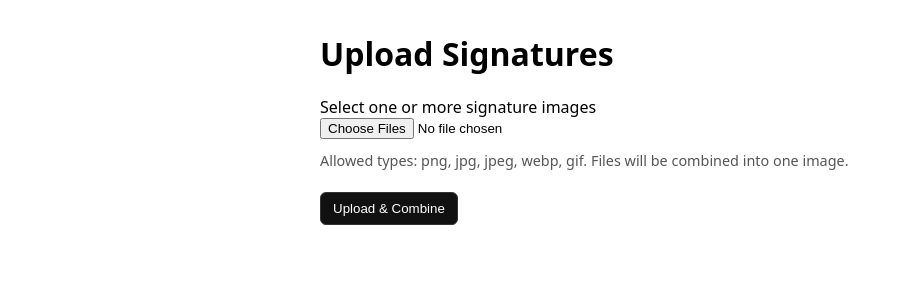
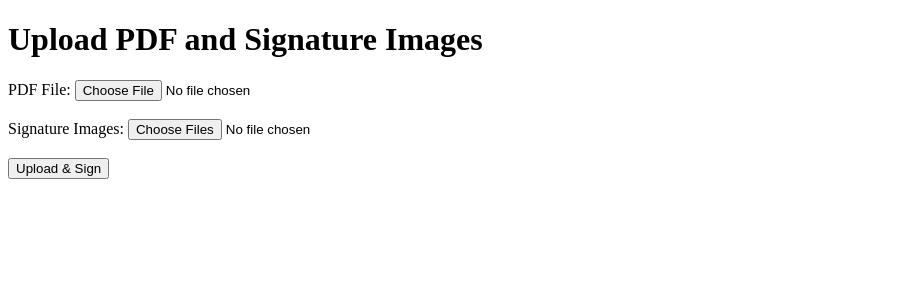
Before and after one commit to codex-coder-1983/pdf_signature_app, a Flask app: page / in a window 1280 px wide. Shown: the top 300 px of the page, without its empty margins (0-903 px from the left). Run offline with Flask 2, Linux system fonts and the light colour scheme.

Commit message:
update code to attach images to pdf

```diff
--- a/app.py
+++ b/app.py
@@ -1,100 +1,90 @@
-from flask import Flask, render_template, request, redirect, url_for, send_from_directory, flash
+import os
+import fitz  # PyMuPDF
+from flask import Flask, render_template, request, send_file, redirect, url_for, flash
 from werkzeug.utils import secure_filename
-from PIL import Image
-import os
-import uuid
-from pathlib import Path
 
-# --- Configuration ---
-BASE_DIR = Path(__file__).parent.resolve()
-UPLOAD_ROOT = BASE_DIR / "uploads"
-COMBINED_ROOT = BASE_DIR / "combined"
-ALLOWED_EXT = {"png", "jpg", "jpeg", "webp", "gif"}
-MAX_CONTENT_LENGTH = 10 * 1024 * 1024  # 10 MB per request (adjust as needed)
+UPLOAD_FOLDER = "uploads"
+OUTPUT_FOLDER = "signed"
 
-for d in (UPLOAD_ROOT, COMBINED_ROOT):
-    d.mkdir(exist_ok=True)
+ALLOWED_PDF = {"pdf"}
+ALLOWED_IMAGES = {"png", "jpg", "jpeg"}
 
 app = Flask(__name__)
-app.secret_key = os.environ.get("FLASK_SECRET", "dev-secret")
-app.config["MAX_CONTENT_LENGTH"] = MAX_CONTENT_LENGTH
+app.secret_key = "supersecretkey"
+app.config["UPLOAD_FOLDER"] = UPLOAD_FOLDER
+app.config["OUTPUT_FOLDER"] = OUTPUT_FOLDER
+
+os.makedirs(UPLOAD_FOLDER, exist_ok=True)
+os.makedirs(OUTPUT_FOLDER, exist_ok=True)
 
 
-def allowed_filename(filename: str) -> bool:
-    return "." in filename and filename.rsplit('.', 1)[1].lower() in ALLOWED_EXT
+def allowed_file(filename, allowed_set):
+    return "." in filename and filename.rsplit(".", 1)[1].lower() in allowed_set
 
 
-@app.route('/')
-def index():
-    return render_template('upload.html')
+@app.route("/", methods=["GET", "POST"])
+def upload_file():
+    if request.method == "POST":
+        # --- Upload PDF ---
+        if "pdf" not in request.files:
+            flash("No PDF uploaded")
+            return redirect(request.url)
+
+        pdf_file = request.files["pdf"]
+        if pdf_file.filename == "" or not allowed_file(pdf_file.filename, ALLOWED_PDF):
+            flash("Invalid or missing PDF")
+            return redirect(request.url)
+
+        pdf_filename = secure_filename(pdf_file.filename)
+        pdf_path = os.path.join(app.config["UPLOAD_FOLDER"], pdf_filename)
+        pdf_file.save(pdf_path)
+
+        # --- Upload Signatures ---
+        if "signatures" not in request.files:
+            flash("No signatures uploaded")
+            return redirect(request.url)
+
+        signature_files = request.files.getlist("signatures")
+        sig_paths = []
+        for sig in signature_files:
+            if sig and allowed_file(sig.filename, ALLOWED_IMAGES):
+                sig_name = secure_filename(sig.filename)
+                sig_path = os.path.join(app.config["UPLOAD_FOLDER"], sig_name)
+                sig.save(sig_path)
+                sig_paths.append(sig_path)
+
+        if not sig_paths:
+            flash("No valid signature images uploaded")
+            return redirect(request.url)
+
+        # --- Process: insert signatures into PDF ---
+        output_pdf = os.path.join(app.config["OUTPUT_FOLDER"], f"signed_{pdf_filename}")
+        insert_signatures_into_pdf(pdf_path, sig_paths, output_pdf)
+
+        return redirect(url_for("download_file", filename=os.path.basename(output_pdf)))
+
+    return render_template("upload.html")
 
 
-@app.route('/upload', methods=['POST'])
-def upload():
-    # Create a session folder so multiple users/sessions don't collide
-    session_id = uuid.uuid4().hex
-    session_folder = UPLOAD_ROOT / session_id
-    session_folder.mkdir()
+def insert_signatures_into_pdf(pdf_path, signature_paths, output_pdf):
+    doc = fitz.open(pdf_path)
+    page = doc[0]  # add signatures on first page for now
 
-    files = request.files.getlist('signatures')
-    if not files:
-        flash('No files uploaded', 'error')
-        return redirect(url_for('index'))
+    # Start coordinates near bottom-left
+    x, y = 50, page.rect.height - 100
+    for sig_path in signature_paths:
+        rect = fitz.Rect(x, y, x + 120, y + 60)  # fixed box size
+        page.insert_image(rect, filename=sig_path)
+        y -= 70  # move up for next signature
 
-    saved_paths = []
-    for f in files:
-        if f and allowed_filename(f.filename):
-            filename = secure_filename(f.filename)
-            path = session_folder / filename
-            f.save(path)
-            saved_paths.append(path)
-        else:
-            flash(f'File not allowed: {f.filename}', 'error')
-
-    if not saved_paths:
-        flash('No valid files to process', 'error')
-        return redirect(url_for('index'))
-
-    # Combine signatures vertically (change logic below for other layouts)
-    combined_filename = f"combined_{session_id}.png"
-    combined_path = COMBINED_ROOT / combined_filename
-    try:
-        combine_images_vertically(saved_paths, combined_path)
-    except Exception as e:
-        flash(f'Error combining images: {e}', 'error')
-        return redirect(url_for('index'))
-
-    return render_template('result.html', download_url=url_for('download', filename=combined_filename))
+    doc.save(output_pdf)
+    doc.close()
 
 
-@app.route('/combined/<path:filename>')
-def download(filename):
-    return send_from_directory(COMBINED_ROOT, filename, as_attachment=True)
+@app.route("/download/<filename>")
+def download_file(filename):
+    return send_file(os.path.join(app.config["OUTPUT_FOLDER"], filename), as_attachment=True)
 
 
-def combine_images_vertically(image_paths, out_path):
-    """Open images, convert to RGBA for uniformity, and stack vertically with minimal padding."""
-    imgs = [Image.open(p).convert('RGBA') for p in image_paths]
-
-    # Normalize widths: use max width, scale others proportionally
-    max_w = max(img.width for img in imgs)
-    resized = []
-    for img in imgs:
-        if img.width != max_w:
-            new_h = int(img.height * (max_w / img.width))
-            img = img.resize((max_w, new_h), Image.LANCZOS)
-        resized.append(img)
-
-    total_h = sum(img.height for img in resized)
-    combined = Image.new('RGBA', (max_w, total_h), (255, 255, 255, 0))
-
-    y = 0
-    for img in resized:
-        combined.paste(img, (0, y), img)
-        y += img.height
-
-    combined.save(out_path)
-
-
-if __name__ == '__main__':
-    app.run(debug=True, host='0.0.0.0', port=5000)
+if __name__ == "__main__":
+    app.run(debug=True)
--- a/open a python file.py
+++ b/open a python file.py
@@ -13,7 +13,10 @@ def open_in_idle():
     file_path = filedialog.askopenfilename(
         title="Select a Python file",
         initialdir=folder,
-        filetypes=[("Python Files", "*.py")]
+        filetypes=[
+            ("Python and HTML Files", ("*.py", "*.html")),
+            ("All Files", "*.*"),
+        ]
     )
 
     root.destroy()
--- a/templates/upload.html
+++ b/templates/upload.html
@@ -1,36 +1,29 @@
 <!doctype html>
-<html lang="en">
+<html>
 <head>
-    <meta charset="utf-8" />
-    <meta name="viewport" content="width=device-width,initial-scale=1" />
-    <title>Upload Signatures</title>
-    <style>
-      body{font-family:system-ui,Segoe UI,Roboto,Arial;margin:32px}
-      .box{max-width:640px;margin:0 auto}
-      input[type=file]{display:block;margin-bottom:12px}
-      .hint{color:#555;font-size:0.9rem}
-      .btn{padding:8px 12px;border-radius:6px;border:1px solid #333;background:#111;color:#fff}
-    </style>
+    <title>Upload PDF & Signatures</title>
 </head>
 <body>
-    <div class="box">
-      <h1>Upload Signatures</h1>
-      <form action="{{ url_for('upload') }}" method="post" enctype="multipart/form-data">
-        <label for="signatures">Select one or more signature images</label>
-        <input type="file" id="signatures" name="signatures" accept="image/*" multiple required />
-        <div class="hint">Allowed types: png, jpg, jpeg, webp, gif. Files will be combined into one image.</div>
-        <br />
-        <button class="btn" type="submit">Upload & Combine</button>
-      </form>
-      {% with messages = get_flashed_messages(with_categories=true) %}
+    <h1>Upload PDF and Signature Images</h1>
+
+    {% with messages = get_flashed_messages() %}
       {% if messages %}
-          <ul>
-            {% for category, msg in messages %}
-              <li style="color: {{ 'red' if category=='error' else 'green' }}">{{ msg }}</li>
+        <ul style="color:red;">
+          {% for message in messages %}
+            <li>{{ message }}</li>
           {% endfor %}
         </ul>
       {% endif %}
     {% endwith %}
-    </div>
+
+    <form method="post" enctype="multipart/form-data">
+        <label>PDF File:</label>
+        <input type="file" name="pdf" accept=".pdf" required><br><br>
+
+        <label>Signature Images:</label>
+        <input type="file" name="signatures" accept="image/*" multiple required><br><br>
+
+        <button type="submit">Upload & Sign</button>
+    </form>
 </body>
 </html>
```
Lines whose indentation alone changed are shown as unchanged.
